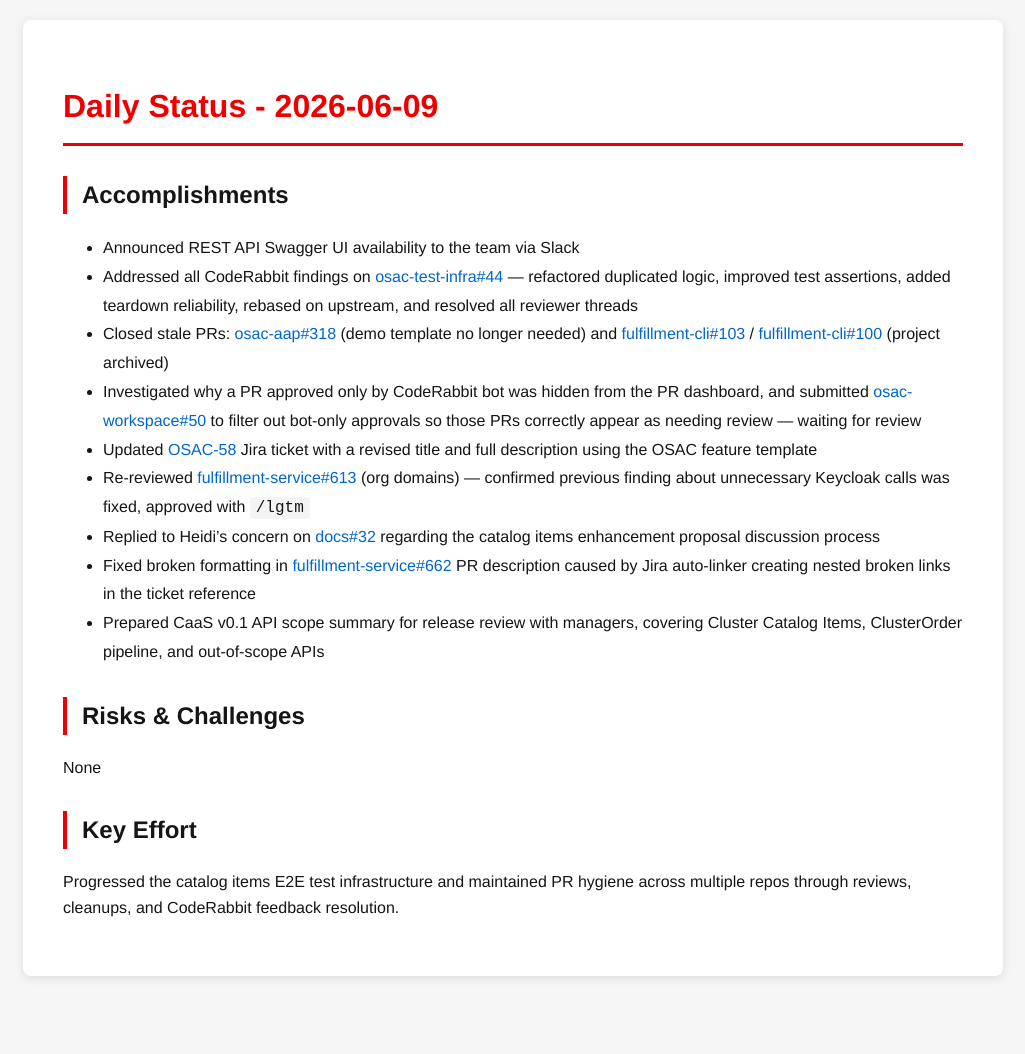
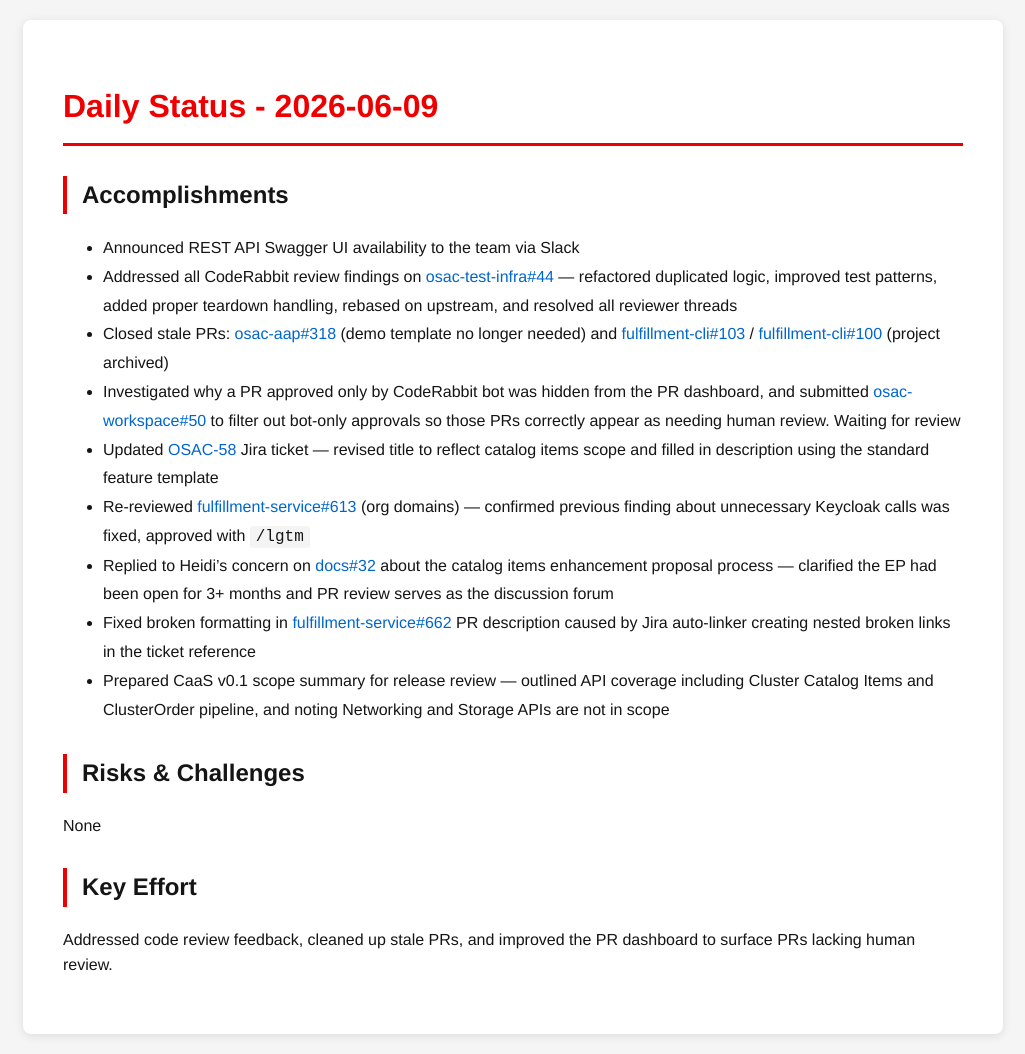
Before and after one commit to tzvatot/daily-status, a Jekyll site: the page built from 2026-06-09.md, in a window 1280 px wide. Shown: the whole page, without its empty margins (127-1152 px from the left). Built offline with Jekyll 4.4.1, drawn with Linux system fonts in a browser that asks for light colours; before the commit the page ends 996 px from its top, so only the background shows below that.

Commit message:
Daily status update - 2026-06-09

```diff
--- a/2026-06-09.md
+++ b/2026-06-09.md
@@ -8,17 +8,17 @@
 
 ## Accomplishments
 - Announced REST API Swagger UI availability to the team via Slack
-- Addressed all CodeRabbit findings on [osac-test-infra#44](https://github.com/osac-project/osac-test-infra/pull/44) — refactored duplicated logic, improved test assertions, added teardown reliability, rebased on upstream, and resolved all reviewer threads
+- Addressed all CodeRabbit review findings on [osac-test-infra#44](https://github.com/osac-project/osac-test-infra/pull/44) — refactored duplicated logic, improved test patterns, added proper teardown handling, rebased on upstream, and resolved all reviewer threads
 - Closed stale PRs: [osac-aap#318](https://github.com/osac-project/osac-aap/pull/318) (demo template no longer needed) and [fulfillment-cli#103](https://github.com/osac-project/fulfillment-cli/pull/103) / [fulfillment-cli#100](https://github.com/osac-project/fulfillment-cli/pull/100) (project archived)
-- Investigated why a PR approved only by CodeRabbit bot was hidden from the PR dashboard, and submitted [osac-workspace#50](https://github.com/osac-project/osac-workspace/pull/50) to filter out bot-only approvals so those PRs correctly appear as needing review — waiting for review
-- Updated [OSAC-58](https://redhat.atlassian.net/browse/OSAC-58) Jira ticket with a revised title and full description using the OSAC feature template
+- Investigated why a PR approved only by CodeRabbit bot was hidden from the PR dashboard, and submitted [osac-workspace#50](https://github.com/osac-project/osac-workspace/pull/50) to filter out bot-only approvals so those PRs correctly appear as needing human review. Waiting for review
+- Updated [OSAC-58](https://redhat.atlassian.net/browse/OSAC-58) Jira ticket — revised title to reflect catalog items scope and filled in description using the standard feature template
 - Re-reviewed [fulfillment-service#613](https://github.com/osac-project/fulfillment-service/pull/613) (org domains) — confirmed previous finding about unnecessary Keycloak calls was fixed, approved with `/lgtm`
-- Replied to Heidi's concern on [docs#32](https://github.com/osac-project/docs/pull/32) regarding the catalog items enhancement proposal discussion process
+- Replied to Heidi's concern on [docs#32](https://github.com/osac-project/docs/pull/32) about the catalog items enhancement proposal process — clarified the EP had been open for 3+ months and PR review serves as the discussion forum
 - Fixed broken formatting in [fulfillment-service#662](https://github.com/osac-project/fulfillment-service/pull/662) PR description caused by Jira auto-linker creating nested broken links in the ticket reference
-- Prepared CaaS v0.1 API scope summary for release review with managers, covering Cluster Catalog Items, ClusterOrder pipeline, and out-of-scope APIs
+- Prepared CaaS v0.1 scope summary for release review — outlined API coverage including Cluster Catalog Items and ClusterOrder pipeline, and noting Networking and Storage APIs are not in scope
 
 ## Risks & Challenges
 None
 
 ## Key Effort
-Progressed the catalog items E2E test infrastructure and maintained PR hygiene across multiple repos through reviews, cleanups, and CodeRabbit feedback resolution.
+Addressed code review feedback, cleaned up stale PRs, and improved the PR dashboard to surface PRs lacking human review.
```
